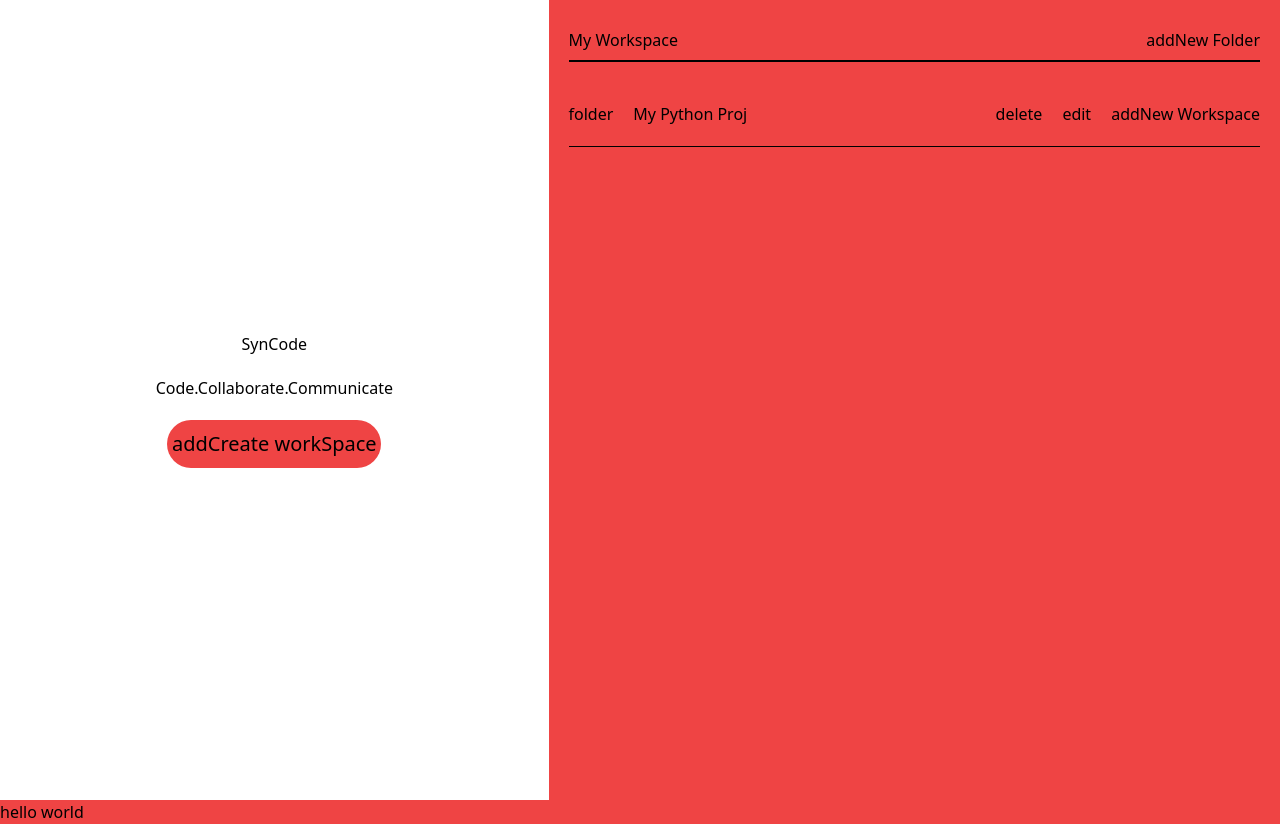
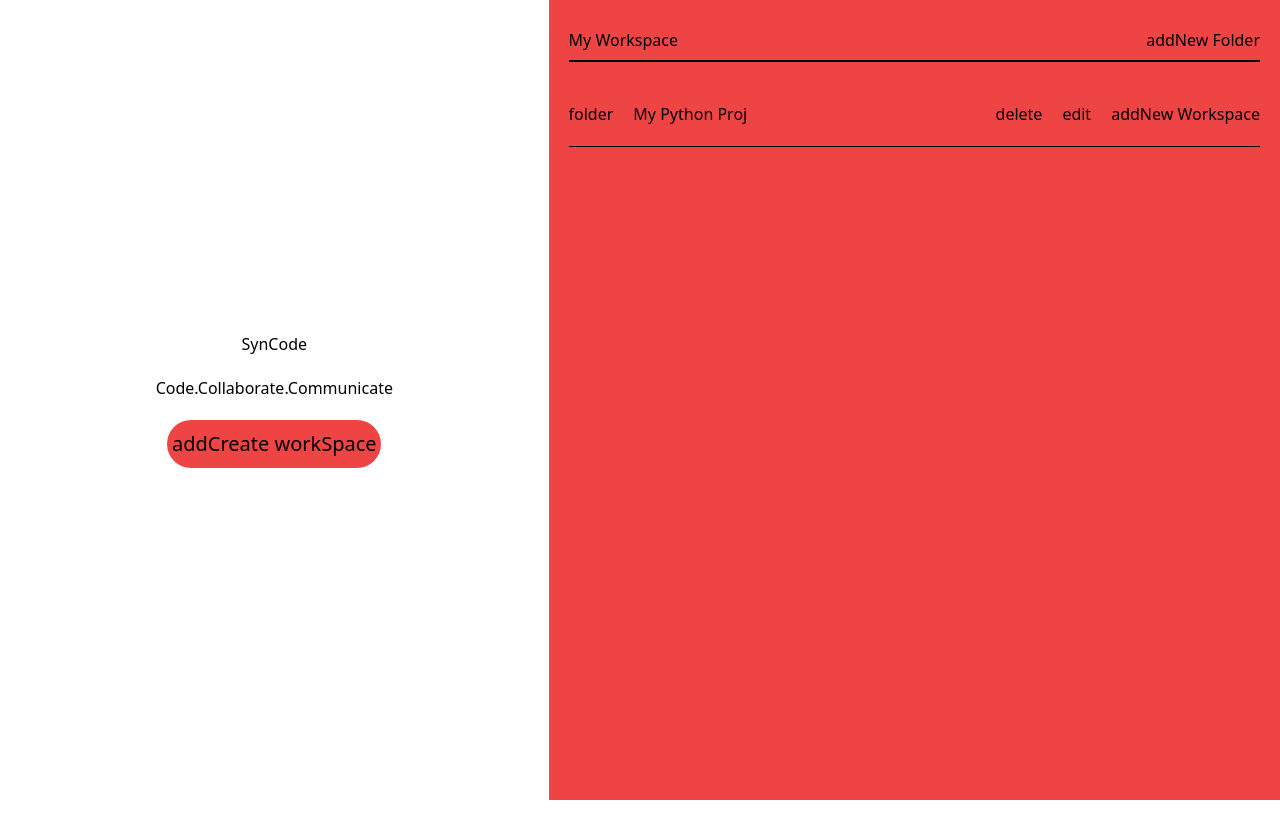
Before and after one commit to parthbanwari/minor-1, a React (Vite) app: page / in a window 1280 px wide. After the commit the page ends 800 px from the top, so only its background shows below. Built offline with nearby package versions, Linux system fonts and the light colour scheme.

Commit message:
added tailwindCSS

```diff
--- a/src/App.jsx
+++ b/src/App.jsx
@@ -5,7 +5,6 @@ function App() {
   return (
     <>
       <Home></Home>
-      <div className=' bg-red-500'>hello world</div>
     </>
   )
 }
```
